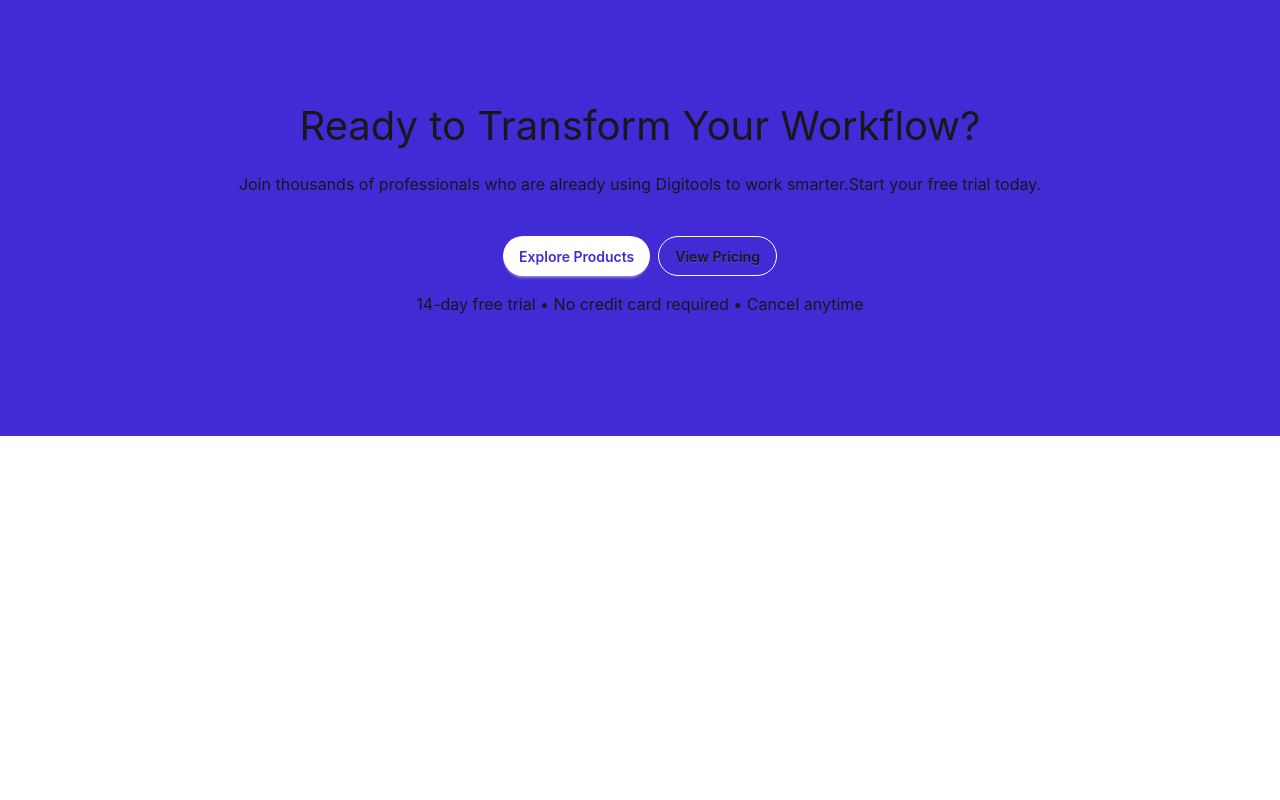
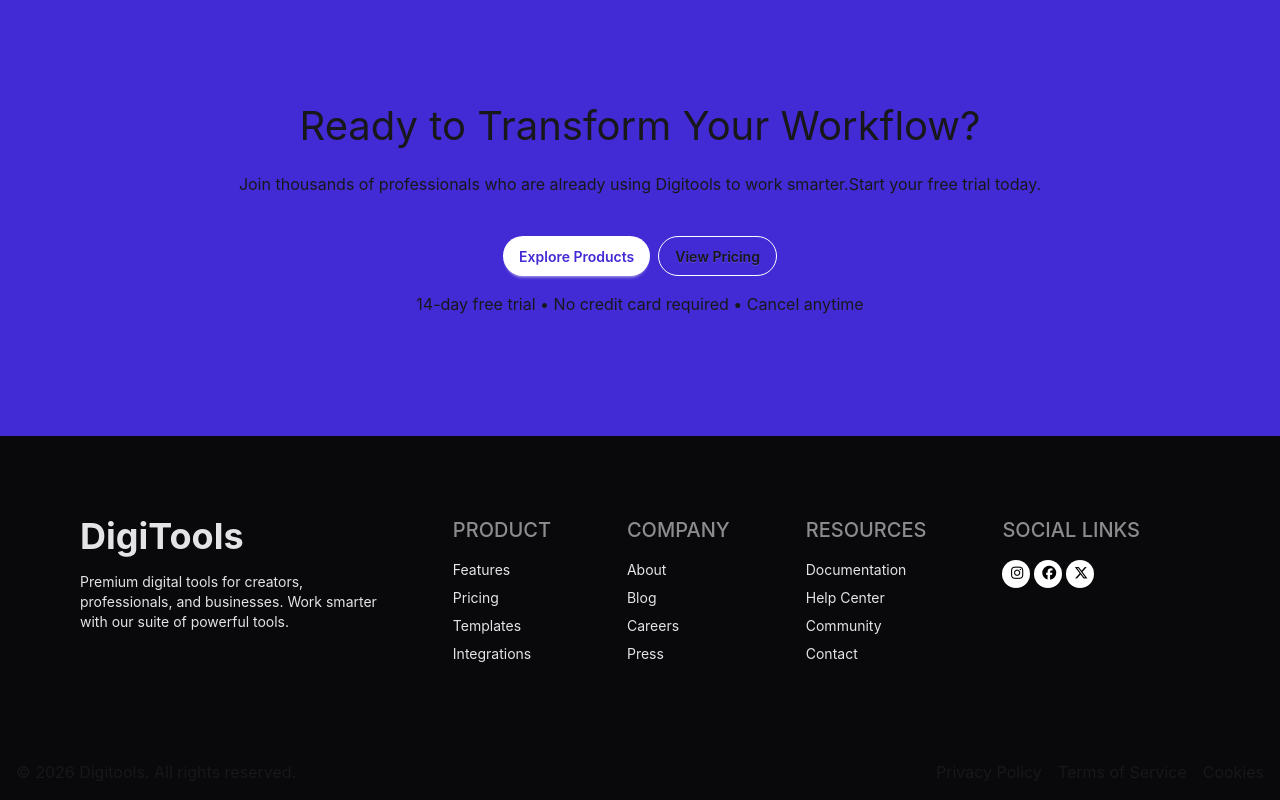
Before and after one commit to Mijanur-Rahman0/A6-DigiTools-Platform, a React (Vite) app: page / in a window 1280 px wide. Shown: the part 2160-2960 px from the top of the page. Before the commit the page ends 2596 px from the top, so only its background shows below. Built offline with nearby package versions, Linux system fonts and the light colour scheme.

Commit message:
added footer section

```diff
--- a/index.html
+++ b/index.html
@@ -1,13 +1,19 @@
 <!doctype html>
 <html lang="en">
+
 <head>
   <meta charset="UTF-8" />
   <link rel="icon" type="image/svg+xml" href="/favicon.svg" />
   <meta name="viewport" content="width=device-width, initial-scale=1.0" />
   <title>a6-digitools-platform</title>
+  <link rel="stylesheet" href="https://cdnjs.cloudflare.com/ajax/libs/font-awesome/7.0.1/css/all.min.css"
+    integrity="sha512-2SwdPD6INVrV/lHTZbO2nodKhrnDdJK9/kg2XD1r9uGqPo1cUbujc+IYdlYdEErWNu69gVcYgdxlmVmzTWnetw=="
+    crossorigin="anonymous" referrerpolicy="no-referrer" />
 </head>
+
 <body>
   <div id="root"></div>
   <script type="module" src="/src/main.jsx"></script>
 </body>
+
 </html>
--- a/src/App.jsx
+++ b/src/App.jsx
@@ -6,6 +6,7 @@ import PricingCards from './component/PricingCards/PricingCards'
 import Status from './component/Status'
 import Steps from './component/Steps'
 import FreeTrial from './component/FreeTrial'
+import Footer from './component/Footer'
 
 const pricingPromise =axios.get('pricingData.json');
 
@@ -29,6 +30,8 @@ function App() {
 
         <FreeTrial></FreeTrial>
 
+        <Footer></Footer>
+
       </main>
     </>
   )
--- /dev/null
+++ b/src/component/Footer.jsx
@@ -0,0 +1,79 @@
+import React from "react";
+
+const Footer = () => {
+  return (
+    <footer className="bg-neutral text-base-content">
+      <div className="footer sm:footer-horizontal bg-neutral text-neutral-content p-20">
+        <nav className="">
+          <h1 className="text-4xl font-bold mb-2">DigiTools</h1>
+          <p>
+            Premium digital tools for creators,
+            <br /> professionals, and businesses. Work smarter <br /> with our
+            suite of powerful tools.
+          </p>
+        </nav>
+        <nav className="">
+          <h6 className="footer-title font-medium text-xl">Product</h6>
+          <a className="link link-hover">Features</a>
+          <a className="link link-hover">Pricing</a>
+          <a className="link link-hover">Templates</a>
+          <a className="link link-hover">Integrations</a>
+        </nav>
+        <nav>
+          <h6 className="footer-title font-medium text-xl">Company</h6>
+          <a className="link link-hover">About</a>
+          <a className="link link-hover">Blog</a>
+          <a className="link link-hover">Careers</a>
+          <a className="link link-hover">Press</a>
+        </nav>
+        <nav>
+          <h6 className="footer-title font-medium text-xl">Resources</h6>
+          <a className="link link-hover">Documentation</a>
+          <a className="link link-hover">Help Center</a>
+          <a className="link link-hover">Community</a>
+          <a className="link link-hover">Contact</a>
+        </nav>
+        <nav>
+          <h6 className="footer-title font-medium text-xl">Social Links</h6>
+          <div className="flex gap-1">
+            <div className="relative">
+              <p className="w-7 h-7 bg-white rounded-full"></p>
+              <a href="">
+                <i class="fa-brands fa-instagram absolute text-black top-1.5 left-1.5 "></i>
+              </a>
+            </div>
+            <div className="relative">
+              <p className="w-7 h-7 bg-white rounded-full"></p>
+              <a href="">
+                <i class="fa-brands fa-facebook absolute text-black top-1.5 left-1.5 "></i>
+              </a>
+            </div>
+            <div className="relative">
+              <p className="w-7 h-7 bg-white rounded-full"></p>
+              <a href="">
+                <i class="fa-brands fa-x-twitter absolute text-black top-1.5 left-1.5 "></i>
+              </a>
+            </div>
+          </div>
+        </nav>
+      </div>
+
+      <div className="bg-neutral max-w-350 mx-auto">
+        <div className="flex justify-between gap-10  bg-neutral text-base-content p-4">
+          <aside>
+            <p>
+              &copy; {new Date().getFullYear()} Digitools. All rights reserved.
+            </p>
+          </aside>
+          <div className="flex gap-4">
+            <a href="">Privacy Policy </a>
+            <a href="">Terms of Service</a>
+            <a href="">Cookies</a>
+          </div>
+        </div>
+      </div>
+    </footer>
+  );
+};
+
+export default Footer;
```
Lines whose indentation alone changed are shown as unchanged.
